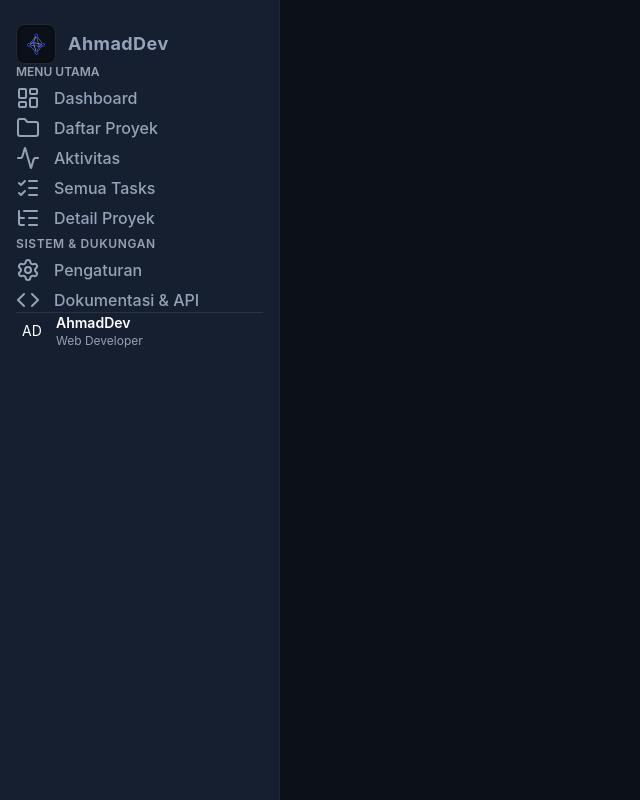
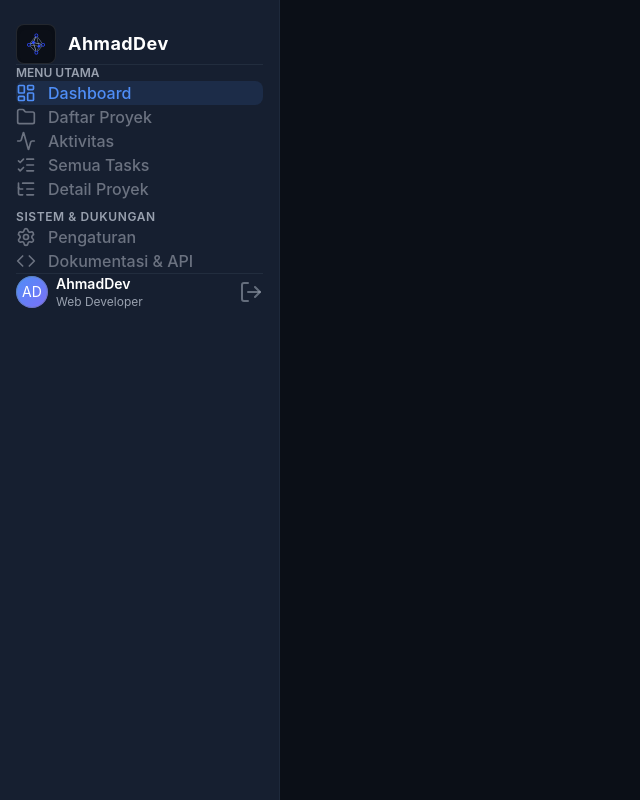
Before and after one commit to Ahmad-Archive/Dashboard, a React app: page / in a window 1280 px wide. Shown: the whole page, without its empty margins (0-640 px from the left). Built offline with nearby package versions, Linux system fonts and the light colour scheme; the HTML template or start-up script is replaced by a standard one.

Commit message:
ui(sidebar): styling component sidebar

```diff
--- a/src/components/layout/Sidebar.tsx
+++ b/src/components/layout/Sidebar.tsx
@@ -1,27 +1,29 @@
-import { LayoutDashboard, Activity, Settings, Folder, ListChecks, Code, ListTree } from 'lucide-react'
+import { LayoutDashboard, Activity, Settings, Folder, ListChecks, Code, ListTree, LogOut } from 'lucide-react'
 import { Avatar, AvatarFallback, AvatarImage } from '@/components/ui/avatar'
-import { Link } from 'react-router-dom'
+import { Link, NavLink } from 'react-router-dom'
 import '@/index.css'
 
 export default function Sidebar() {
   const menuItems = [
-    { name: 'Dashboard', icon: LayoutDashboard, href: '/' },
-    { name: 'Daftar Proyek', icon: Folder, href: '/projects' },
-    { name: 'Aktivitas', icon: Activity, href: '/activity' },
-    { name: 'Semua Tasks', icon: ListChecks, href: '/tasks' },
-    { name: 'Detail Proyek', icon: ListTree, href: '/project' },
+    { name: 'Dashboard', icon: LayoutDashboard, to: '/' },
+    { name: 'Daftar Proyek', icon: Folder, to: '/projects' },
+    { name: 'Aktivitas', icon: Activity, to: '/activity' },
+    { name: 'Semua Tasks', icon: ListChecks, to: '/tasks' },
+    { name: 'Detail Proyek', icon: ListTree, to: '/project' },
   ]
 
   const systemItems = [
-    { name: 'Pengaturan', icon: Settings, href: '/settings' },
-    { name: 'Dokumentasi & API', icon: Code, href: '/Dokumentasi&API' },
+    { name: 'Pengaturan', icon: Settings, to: '/settings' },
+    { name: 'Dokumentasi & API', icon: Code, to: '/dokumentasi' },
   ]
 
   return (
     <aside className="sidebar">
       {/* Logo & Navigasi */}
-        <div className="flex items-center gap-3 px-2">
+        <div className="flex flex-col">
         {/* Logo */}
+            <div className="flex items-center gap-3 px-2 py-3 border-b border-gray-700/40">
+              <Link to="/">
                 <div className="w-10 h-10 bg-[#0b0f17] rounded-lg flex items-center justify-center shrink-0 border border-white/10 shadow-inner">
                   <svg viewBox="0 0 1024 1024" version="1.1" xmlns="http://www.w3.org/2000/svg" className="w-6 h-6">
                     <g id="SVGRepo_bgCarrier" strokeWidth="0"></g>
@@ -38,59 +40,89 @@ export default function Sidebar() {
                   </g>
                 </svg>
               </div>
+            </Link>
 
-          {/* Teks Logo / Nama */}
-          <span className="text-lg font-bold tracking-wide">
+            {/* Teks Logo */}
+            <Link to="/">
+              <span className="text-lg font-bold tracking-wide text-white">
               AhmadDev
               </span>
+            </Link>
             </div>
 
       {/* Menu Navigasi */}
-      <div className='flex flex-col gap-6'>
-        <nav className="flex flex-col gap-1.5">
-          <span className="text-xs font-semibold uppercase text-gray-400 px-2 tracking-normal">Menu Utama</span>
-          {menuItems.map((item) => {
-            const Icon = item.icon;
+      <nav className="flex-1 overflow-y-auto flex flex-col gap-2 mt-6 px-2">
+        <div className="flex flex-col">
+          <span className="text-xs font-semibold uppercase text-gray-400 pb-2 tracking-normal">Menu Utama</span>
+          {menuItems.map(({ name, icon: Icon, to }) => {
             return (
-              <Link
-                key={item.name}
-                to={item.href}
-                className="flex items-center gap-3.5 py-6 rounded-md text-base font-medium transition-colors hover:bg-[#818cf8] text-# hover:text-black"
+              <NavLink
+                key={name}
+                to={to}
+                className={({ isActive }) =>
+                              `flex items-center gap-3 px-3 py-2.5 rounded-lg transition-all text-base font-medium box-border ${
+                                isActive
+                                  ? 'text-white'
+                                  : 'text-[#6b7280] hover:text-[#e8eaed]'
+                              }`
+                            }
+                            style={({ isActive }) => isActive
+                              ? { background: 'rgba(79,142,247,0.12)', color: '#4f8ef7' }
+                              : { background: 'transparent' }
+                            }
                           >
-                <Icon className="w-6 h-6" />
-                <span>{item.name}</span>
-              </Link>
+                <Icon className="w-5 h-5" />
+                <span>{name}</span>
+              </NavLink>
             );
           })}
+          </div>
 
-          <span className="text-xs font-semibold uppercase text-gray-400 px-2 py-2 tracking-wider">Sistem & Dukungan</span>
-          {systemItems.map((item) => {
-            const Icon = item.icon;
+          <div className="flex flex-col">
+            <span className="text-xs font-semibold uppercase text-gray-400 pb-2 mt-4 tracking-wider">Sistem & Dukungan</span>
+            {systemItems.map(({ name, icon: Icon, to }) => {
               return (
-              <Link
-                key={item.name}
-                to={item.href}
-                className="flex items-center gap-3.5 p-6 rounded-md text-base font-medium transition-colors hover:bg-[#818cf8] text-# hover:text-black">
-                <Icon className="w-6 h-6" />
-                <span>{item.name}</span>
-              </Link>
+                <NavLink
+                  key={name}
+                  to={to}
+                  className={({ isActive }) =>
+                                `flex items-center gap-3 px-3 py-2.5 rounded-lg transition-all text-base font-medium ${
+                                  isActive
+                                    ? 'text-white'
+                                    : 'text-[#6b7280] hover:text-[#e8eaed]'
+                                }`
+                              }
+                              style={({ isActive }) => isActive
+                                ? { background: 'rgba(79,142,247,0.12)', color: '#4f8ef7' }
+                                : { background: 'transparent' }
+                              }
+                            >
+                  <Icon className="w-5 h-5" />
+                  <span>{name}</span>
+                </NavLink>
               );
             })}
+          </div>
         </nav>
         </div>
 
       {/* Profil Pengguna */}
-      <div className="flex m-4 items-center gap-3 py-2 px-6 border-t border-gray-700/60 mt-auto">
-        <div className="flex items-center gap-2 py-2 px-6">
+      <div className="flex items-center gap-2 justify-between border-t p-3 border-gray-700/40">
+        <div className="flex items-center gap-2">
           <Avatar className="rounded-lg">
             <AvatarImage alt="@ahmaddev" />
-            <AvatarFallback className="rounded-lg text-white">AD</AvatarFallback>
+            <AvatarFallback className="rounded-full text-white" style={{ background: 'linear-gradient(135deg, #4f8ef7 0%, #7c6ff7 100%)' }}>AD</AvatarFallback>
           </Avatar>
           <div className="flex flex-col">
             <span className="text-sm font-semibold text-white">AhmadDev</span>
             <span className="text-xs text-gray-400">Web Developer</span>
           </div>
         </div>
+        <div>
+          <Link to="/login" className="flex items-center gap-2 text-sm font-medium text-gray-400/60 hover:text-red-500">
+              <LogOut className="w-6 h-6" />
+            </Link>
+          </div>
       </div>
     </aside>
   )
```
Lines whose indentation alone changed are shown as unchanged.
